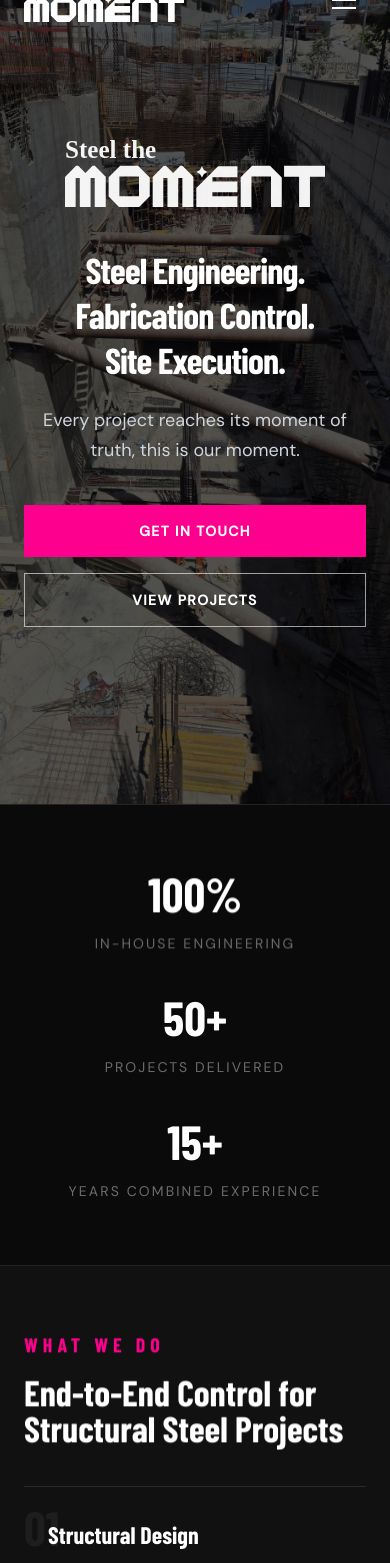
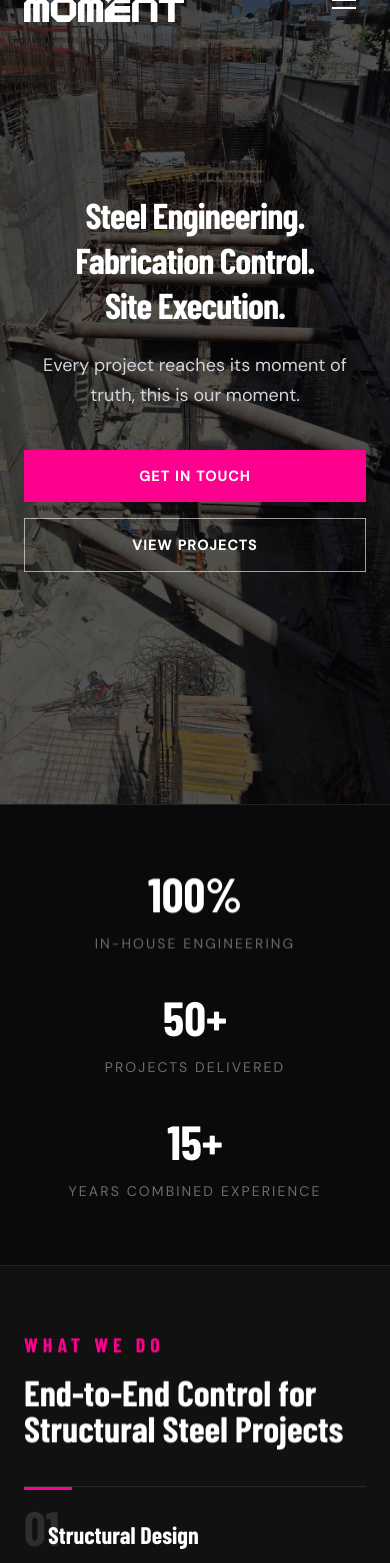
Before and after one commit to ShaySabag360/moment-steel-website, a Next.js app: page / in a window 390 px wide. Shown: the part 40-1603 px from the top of the page. Built offline with nearby package versions, Linux system fonts and the light colour scheme; a web font is replaced by a local one.

Commit message:
Refine mobile hero and services layout
Co-Authored-By: Claude Opus 4.8 <noreply@anthropic.com>

```diff
--- a/src/app/page.tsx
+++ b/src/app/page.tsx
@@ -124,7 +124,7 @@ export default function HomePage() {
             alt="Moment Steel"
             width={260}
             height={70}
-            className="mx-auto mb-10 opacity-95"
+            className="mx-auto mb-10 opacity-95 max-md:hidden"
             priority
           />
           <h1 className="text-4xl md:text-7xl font-bold text-white mb-6 leading-tight tracking-tight">
--- a/src/components/PlanningLoop.tsx
+++ b/src/components/PlanningLoop.tsx
@@ -10,7 +10,7 @@ function RowInner({ num, service }: { num: number; service: Service }) {
   return (
     <>
       {/* Watermark number — absolute, bleeds behind the title */}
-      <span className="absolute -top-4 left-0 z-0 font-display font-bold text-white text-5xl md:text-8xl opacity-[0.05] md:opacity-[0.08] leading-none select-none pointer-events-none">
+      <span className="absolute -top-4 left-0 z-0 font-display font-bold text-white text-5xl md:text-8xl opacity-[0.12] md:opacity-[0.08] leading-none select-none pointer-events-none">
         {String(num).padStart(2, "0")}
       </span>
       <div className="relative z-10 flex-1 pl-6 md:pl-10">
@@ -47,6 +47,10 @@ export default function PlanningLoop({ services }: { services: Service[] }) {
               key={service.title}
               className="loop-row relative border-t border-white/10"
             >
+              <span
+                aria-hidden="true"
+                className="md:hidden absolute top-0 left-0 z-10 h-[3px] w-12 bg-[#fd008d]"
+              />
               <div className="loop-card" data-pos={POS[i]}>
                 <div className="card-box">
                   <RowInner num={i + 1} service={service} />
@@ -135,6 +139,10 @@ export default function PlanningLoop({ services }: { services: Service[] }) {
           key={service.title}
           className="svc-row relative border-t border-white/10"
         >
+          <span
+            aria-hidden="true"
+            className="md:hidden absolute top-0 left-0 z-10 h-[3px] w-12 bg-[#fd008d]"
+          />
           <RowInner num={i + 4} service={service} />
         </div>
       ))}
```
